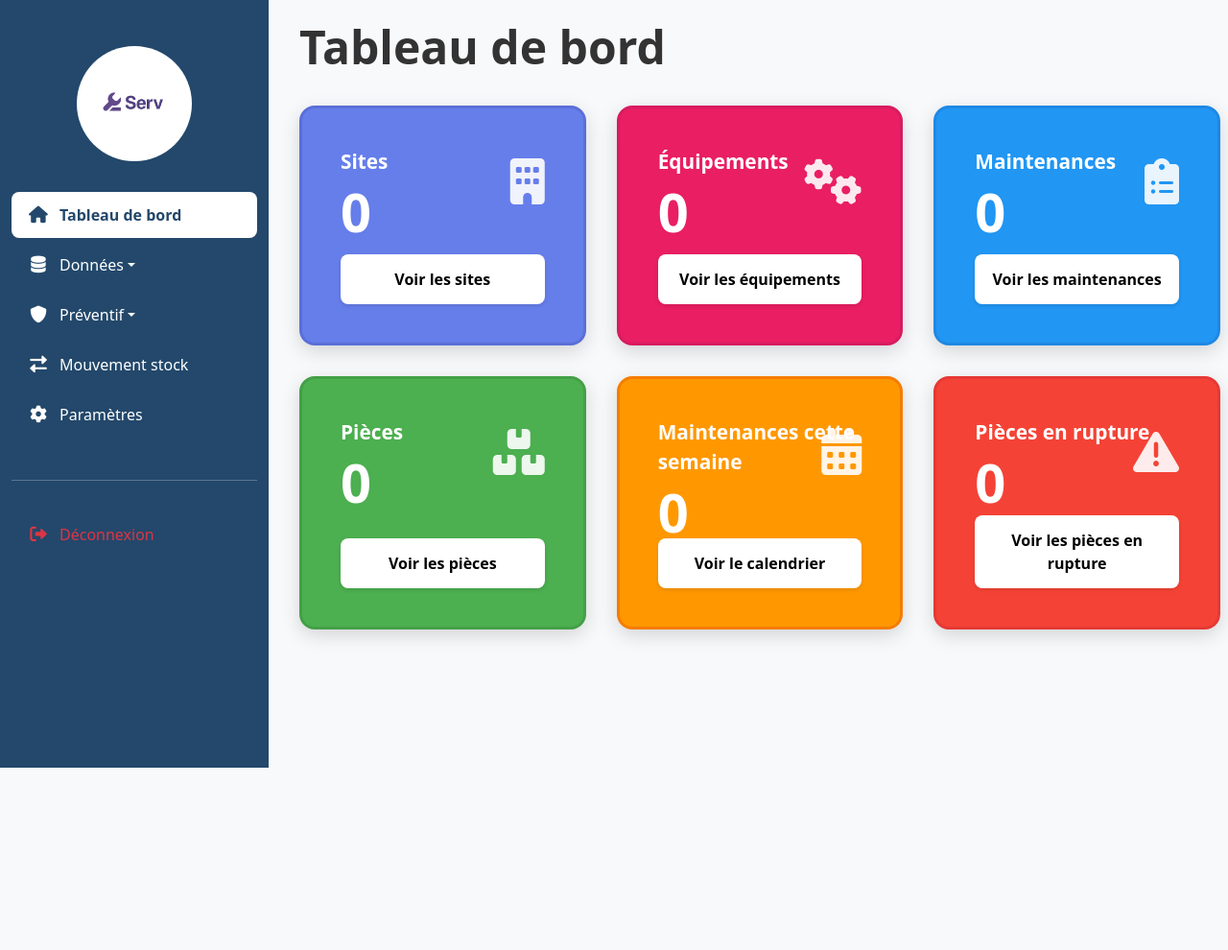
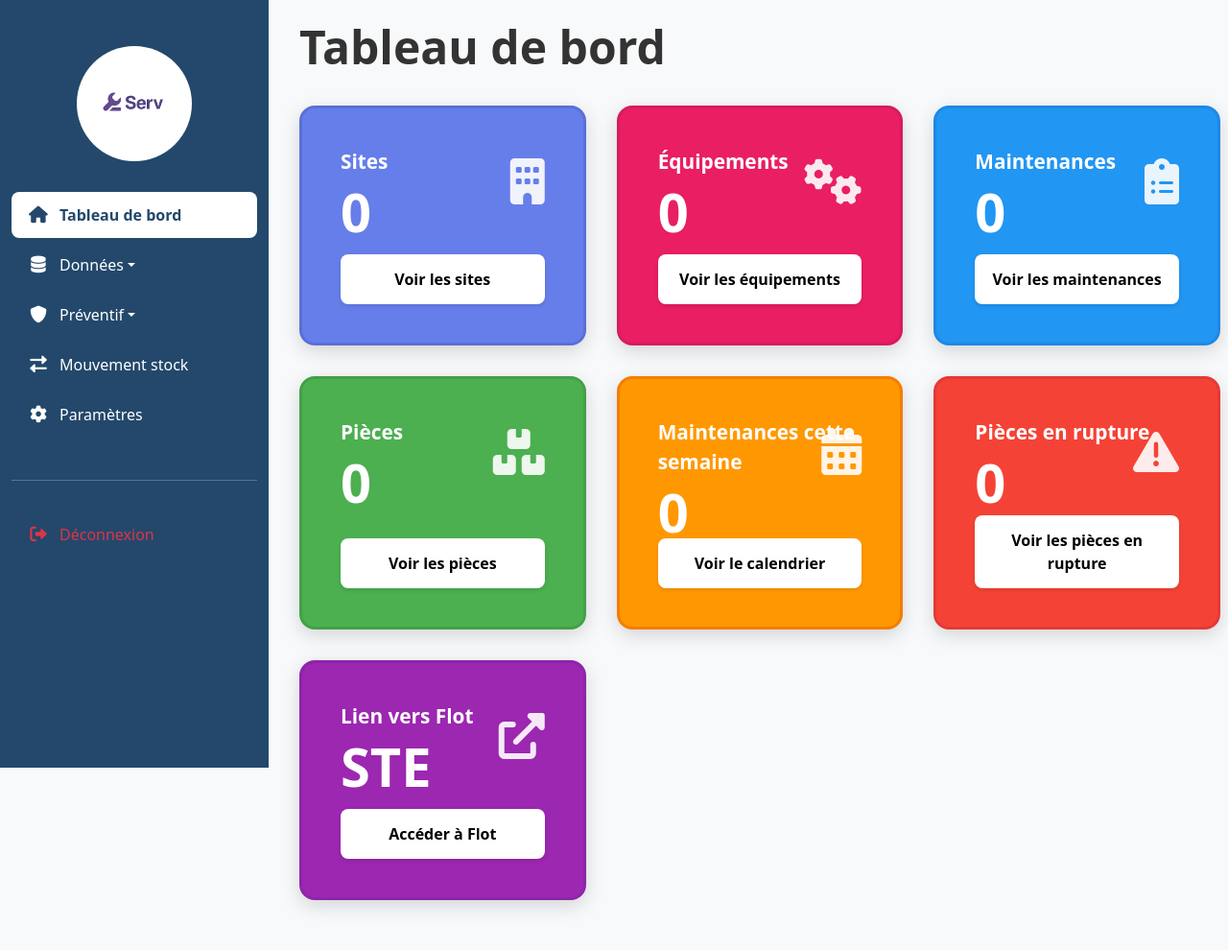
Before and after one commit to JBDLC/ste-maintenance, a Flask app: page / in a window 1280 px wide. Shown: the whole page at 96% size. Before the commit the page ends 800 px from the top, so only its background shows below. Run offline with Flask 3, Linux system fonts and the light colour scheme; a user stored in the database is signed in; some libraries are stand-ins or nearby versions.

Commit message:
Add files via upload

```diff
--- a/templates/index.html
+++ b/templates/index.html
@@ -67,6 +67,16 @@
             <i class="fas fa-exclamation-triangle"></i>
         </div>
         <a href="{{ url_for('pieces') }}#rupture" class="btn-action">Voir les pièces en rupture</a>
+    </div>
+
+    <!-- Lien vers Flot -->
+    <div class="dashboard-card dashboard-flot">
+        <div class="card-title">Lien vers Flot</div>
+        <div class="card-count">STE</div>
+        <div class="card-icon">
+            <i class="fas fa-external-link-alt"></i>
+        </div>
+        <a href="https://ste-app-spsn.onrender.com/" target="_blank" class="btn-action">Accéder à Flot</a>
     </div>
 </div>
 {% endblock %}
@@ -197,6 +207,11 @@
         border: 3px solid #e53935;
     }
 
+    .dashboard-flot {
+        background: #9c27b0;
+        border: 3px solid #8e24aa;
+    }
+
     /* Responsive pour tablette */
     @media (min-width: 768px) {
         .dashboard-grid {
```
